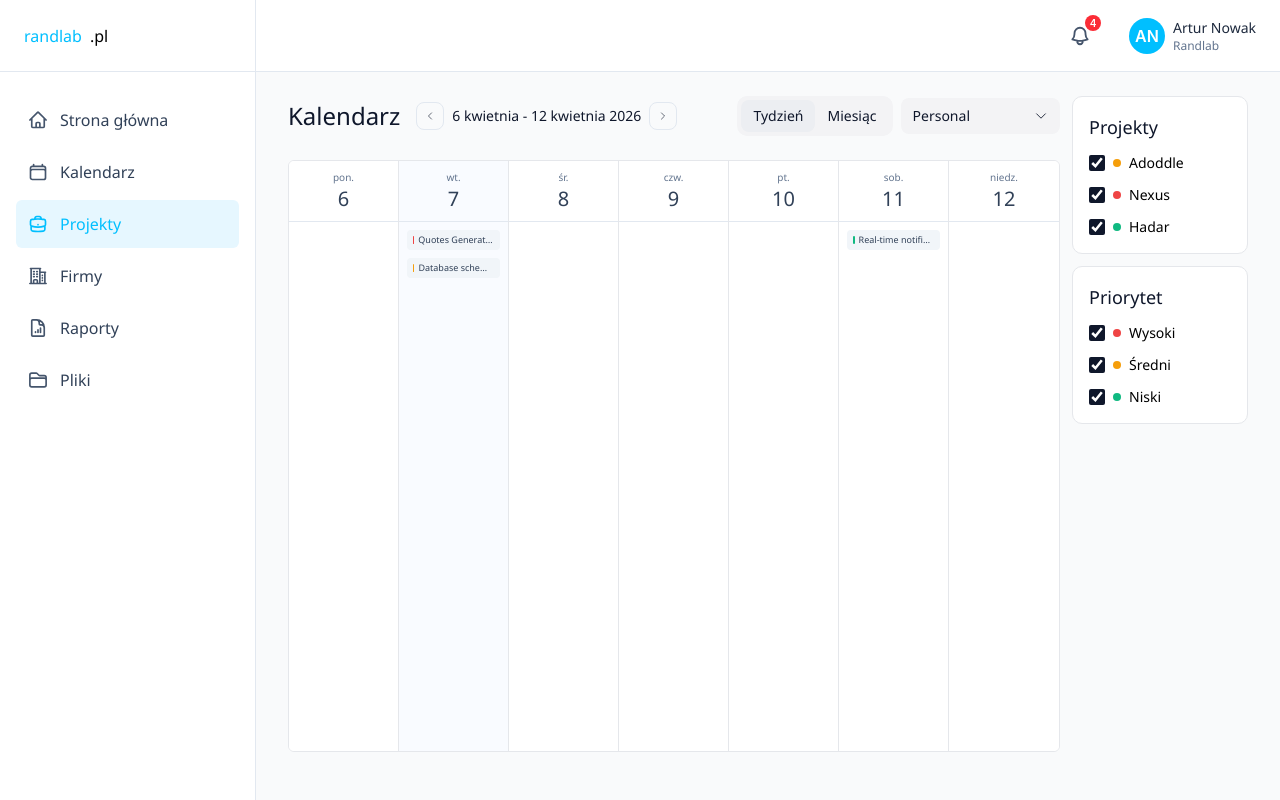
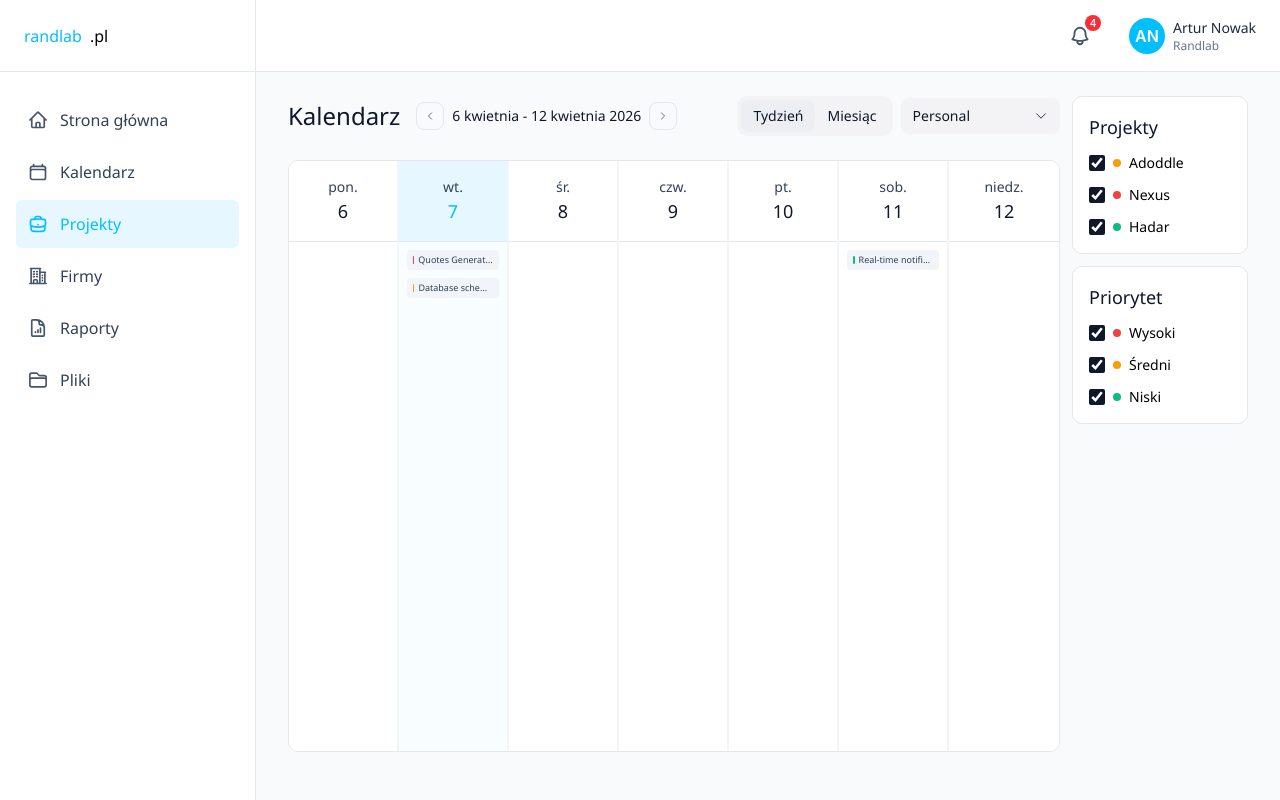
Before and after one commit to ScrumDone/ScrumDone, a React (Vite) app in the folder client/: page /calendar in a window 1280 px wide. Built offline with nearby package versions, Linux system fonts and the light colour scheme.

Commit message:
fixed today callendar color

```diff
--- a/client/src/components/weekCalendar.tsx
+++ b/client/src/components/weekCalendar.tsx
@@ -40,19 +40,19 @@ const days: CalendarDay[] = [
 
 const WeekCalendar: React.FC = () => {
     return (
-        <section className="h-full overflow-hidden rounded-md border border-gray-200 bg-white">
+        <section className="h-full overflow-hidden rounded-[10px] border border-gray-200 bg-white">
             <div className="grid h-full grid-cols-7">
                 {days.map((day) => (
                     <article
                         key={day.id}
-                        className={`h-full min-h-[calc(100vh-16rem)] border-r border-gray-200 last:border-r-0 ${day.isSelected ? 'bg-scrumdone-blue-300/40' : 'bg-white'}`}
+                        className="h-full min-h-[calc(100vh-16rem)] border-r-2 border-gray-100 last:border-r-0 bg-white"
                     >
-                        <header className="border-b border-slate-200 px-3 py-2 text-center">
-                            <p className="font-segoe-ui text-[10px] leading-4 font-normal text-slate-500 antialiased">{day.shortName}</p>
-                            <p className="font-segoe-ui text-[20px] leading-7 font-normal text-slate-700 antialiased">{day.date}</p>
+                        <header className={`border-b border-slate-200 gap-1 px-3 py-4 text-center ${day.isSelected ? 'bg-scrumdone-blue-200' : 'bg-white'}`}>
+                            <p className="font-segoe-ui text-[14px] leading-5 font-normal text-slate-700 antialiased">{day.shortName}</p>
+                            <p className={`font-segoe-ui text-[18px] leading-7 font-normal ${day.isSelected ? 'text-scrumdone-blue-main' : 'text-slate-900'} antialiased`}>{day.date}</p>
                         </header>
 
-                        <div className="flex flex-col gap-2 px-2 py-2">
+                        <div className={`flex h-full flex-col gap-2 px-2 py-2 ${day.isSelected ? 'bg-scrumdone-blue-200/30' : 'bg-white'}`}>
                             {day.tasks?.map((task) => (
                                 <div key={task.id} className="flex items-center gap-1 rounded-sm bg-slate-100 px-1.5 py-1">
                                     <span className={`h-2 w-0.5 rounded-full ${task.colorClass}`} />
```
